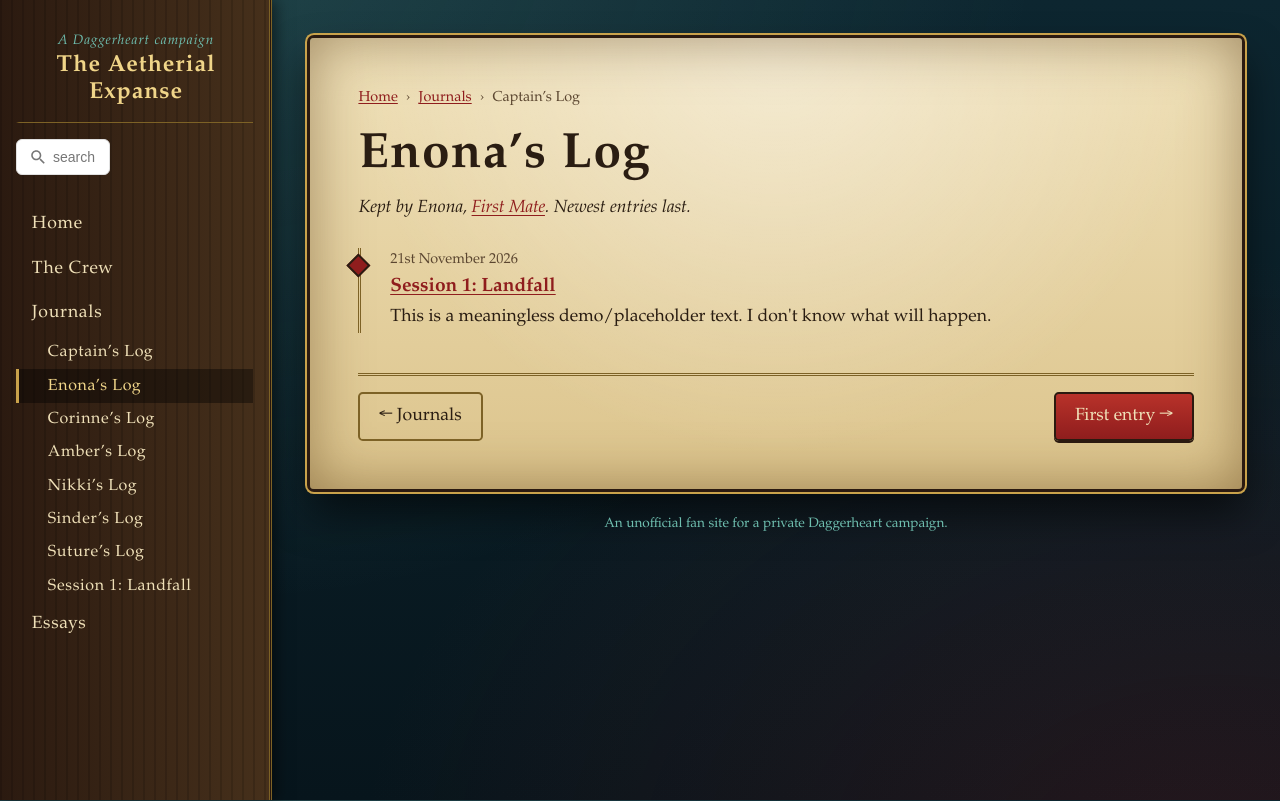
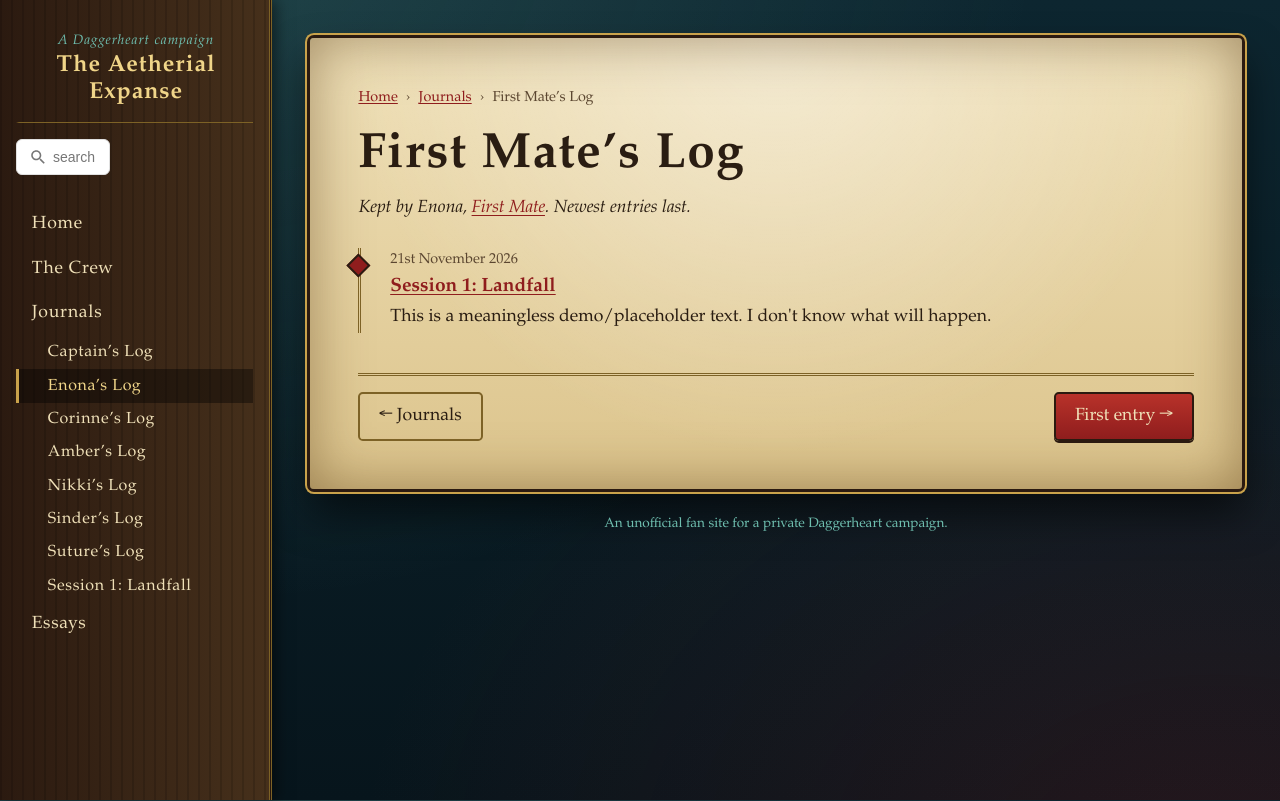
Before and after one commit to itteerde/itteerde.github.io, a website: page AEExport/ws/journals/enonas-log.html in a window 1280 px wide. Drawn offline with Linux system fonts and the light colour scheme.

Commit message:
consistency changes

```diff
--- a/AEExport/ws/journals/enonas-log.html
+++ b/AEExport/ws/journals/enonas-log.html
@@ -11,8 +11,8 @@
 <a class="skip" href="#main">Skip to content</a>
 <div class="site">
 <main id="main" class="content"><div class="sheet" data-pagefind-body>
-<ol class="crumbs"><li><a href="../index.html">Home</a></li><li><a href="index.html">Journals</a></li><li>Captain’s Log</li></ol>
-<h1>Enona’s Log</h1>
+<ol class="crumbs"><li><a href="../index.html">Home</a></li><li><a href="index.html">Journals</a></li><li>First Mate’s Log</li></ol>
+<h1>First Mate’s Log</h1>
 <p class="diary">Kept by Enona, <a href="../characters/enona.html">First Mate</a>. Newest entries last.</p>
 <ol class="timeline">
 <li><time datetime="2026-11-21">21st November 2026</time><a href="session-01.html">Session 1: Landfall</a><br>This is a meaningless demo/placeholder text. I don't know what will happen.</li>
```
